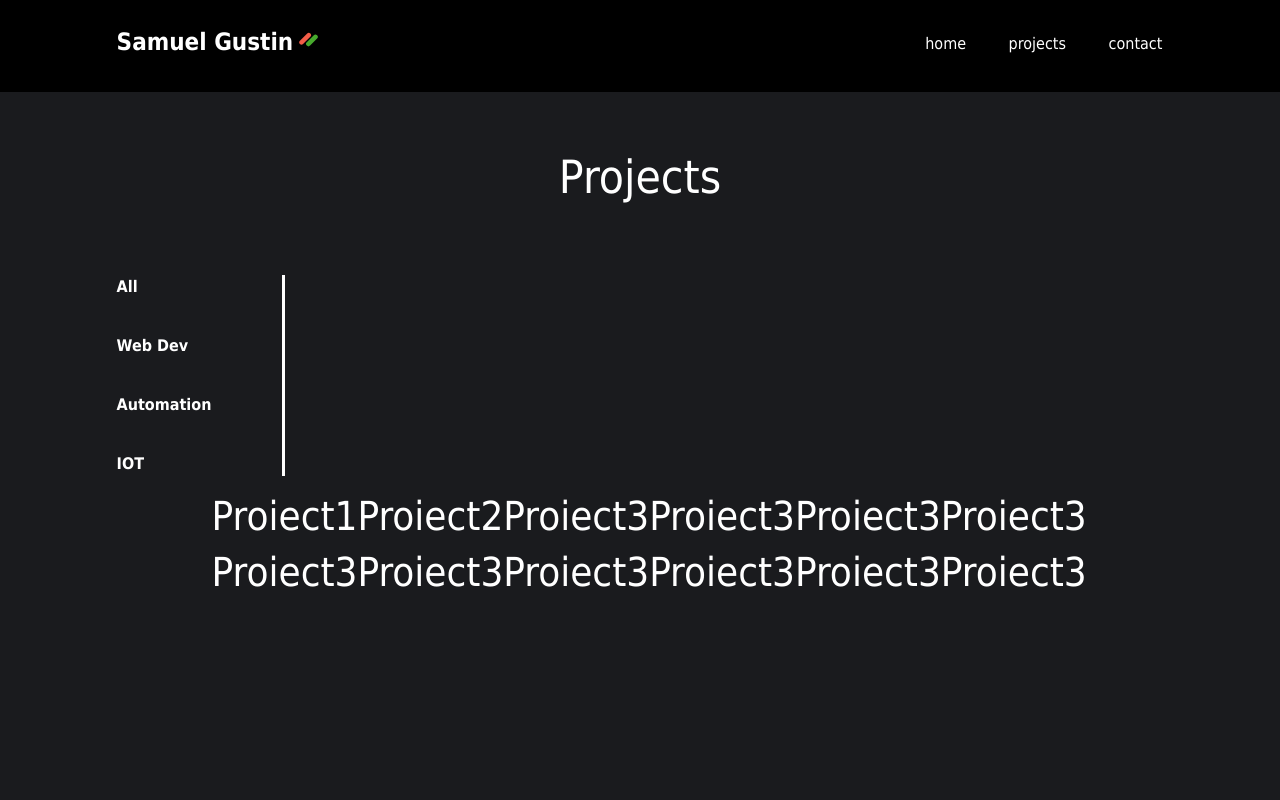
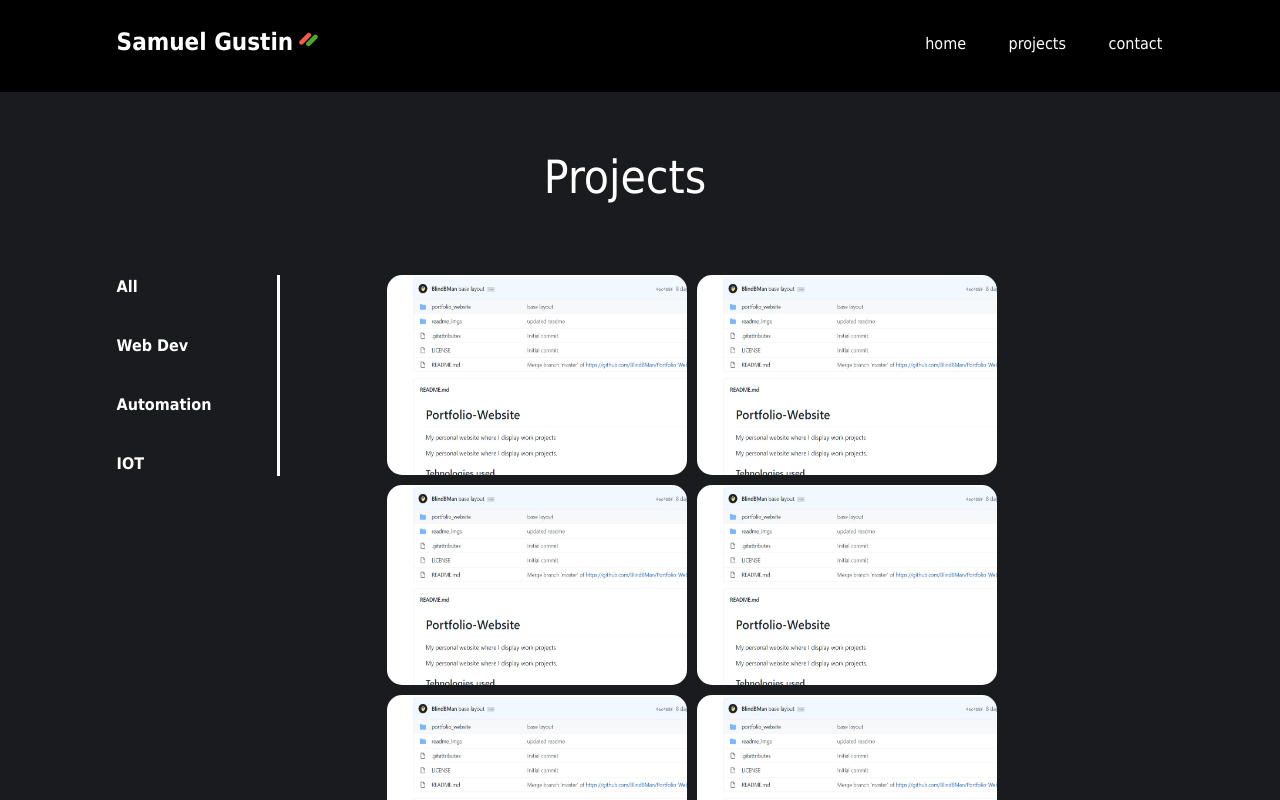
Before and after one commit to BlindBMan/Portfolio-Website, a React (Create React App) app in the folder portfolio_website/: page / in a window 1280 px wide. Shown: the top 800 px of the page. Built offline with nearby package versions, Linux system fonts and the light colour scheme.

Commit message:
Completed projects-page
flex layout

```diff
--- a/portfolio_website/src/components/projects-page/Projects.css
+++ b/portfolio_website/src/components/projects-page/Projects.css
@@ -1,4 +1,4 @@
 
-#projects-container {
-    /*height: 100%;*/
+.container-fluid {
+    height: 100vh;
 }
--- a/portfolio_website/src/components/projects-page/ProjectsContent/IndividualProject/IndividualProject.css
+++ b/portfolio_website/src/components/projects-page/ProjectsContent/IndividualProject/IndividualProject.css
@@ -0,0 +1,32 @@
+
+.individual-project {
+    position: relative;
+}
+
+img {
+    width: 300px;
+    height: 200px;
+    border-radius: 15px;
+    margin-right: 10px;
+    margin-bottom: 10px;
+}
+
+.overlay {
+    position: absolute;
+    top: 0;
+    bottom: 0;
+    left: 0;
+    right: 0;
+    opacity: 0;
+    transition: .5s ease;
+    background-color: #ededed;
+    width: 300px;
+    height: 200px;
+    border-radius: 15px;
+    text-align: center;
+}
+
+.individual-project:hover .overlay {
+    opacity: 0.2;
+    cursor: pointer;
+}
--- a/portfolio_website/src/components/projects-page/ProjectsContent/IndividualProject/IndividualProject.js
+++ b/portfolio_website/src/components/projects-page/ProjectsContent/IndividualProject/IndividualProject.js
@@ -2,9 +2,33 @@ import React from 'react'
 import './IndividualProject.css'
 
 export default function IndividualProject(props) {
+    function handleClick() {
+        console.log("clicked")
+    }
+
     return (
         <div className="individual-project">
-            <h1>{props.title}</h1>
+            <img src={props.imgSrc}
+                 alt={props.title}
+                 onClick={handleClick}
+            />
+
+            <div className="overlay d-flex flex-column">
+                <div
+                    className="text align-self-center"
+                    style={{
+                            position: "absolute",
+                            top: "50%",
+                            left: "50%",
+                            fontSize: "20px",
+                            color: "black",
+                            fontWeight: "bold",
+                            textAlign: "center",
+                            transform: "translate(-50%, -50%)",
+                            opacity: "1"
+                    }}
+                >{props.title}</div>
+            </div>
         </div>
     )
 }
--- a/portfolio_website/src/components/projects-page/ProjectsContent/ProjectsContent.css
+++ b/portfolio_website/src/components/projects-page/ProjectsContent/ProjectsContent.css
@@ -2,15 +2,19 @@
 #projects-content {
     height: 100vh;
     background-color: #1A1B1E;
+    padding-bottom: 60px;
 }
 
 #main-container {
     padding-left: 9.11vw;
+    height: 100vh;
+    width: 100%;
 }
 
 #individual-projects {
-    margin-left: 110px;
-    width: 1000px;
+    margin-right: 0;
+    margin-left: 7.16vw;
+    width: 65vw;
 }
 
 .title {
--- a/portfolio_website/src/components/projects-page/ProjectsContent/ProjectsContent.js
+++ b/portfolio_website/src/components/projects-page/ProjectsContent/ProjectsContent.js
@@ -4,16 +4,16 @@ import IndividualProject from "./IndividualProject/IndividualProject";
 
 export default function ProjectsContent() {
     return (
-        <div id="projects-content" className=".container-fluid d-flex flex-column">
+        <div id="projects-content" className=" d-flex flex-column h-100">
             <div className="flex-column row"
-                 style={{marginBottom: "50px"}}
+                 style={{marginBottom: "50px", width: "100%"}}
             >
                 <h1 className="title align-self-center">
                     Projects
                 </h1>
             </div>
 
-            <div id="main-container" className="row">
+            <div id="main-container" className="row h-100">
                 <div className="flex-column col-sm-2">
                     <ul className="categories-menu">
                         <li>All</li>
@@ -23,19 +23,17 @@ export default function ProjectsContent() {
                     </ul>
                 </div>
 
-                <div id="individual-projects" className="d-flex flex-wrap">
-                    <IndividualProject title="Proiect1" />
-                    <IndividualProject title="Proiect2" />
-                    <IndividualProject title="Proiect3" />
-                    <IndividualProject title="Proiect3" />
-                    <IndividualProject title="Proiect3" />
-                    <IndividualProject title="Proiect3" />
-                    <IndividualProject title="Proiect3" />
-                    <IndividualProject title="Proiect3" />
-                    <IndividualProject title="Proiect3" />
-                    <IndividualProject title="Proiect3" />
-                    <IndividualProject title="Proiect3" />
-                    <IndividualProject title="Proiect3" />
+                <div id="individual-projects" className="d-flex flex-sm-wrap h-100">
+                    <IndividualProject title="Proiect1" imgSrc="assets/images/test_pic.jpg" />
+                    <IndividualProject title="Proiect2" imgSrc="assets/images/test_pic.jpg" />
+                    <IndividualProject title="Proiect3" imgSrc="assets/images/test_pic.jpg" />
+                    <IndividualProject title="Proiect3" imgSrc="assets/images/test_pic.jpg" />
+                    <IndividualProject title="Proiect3" imgSrc="assets/images/test_pic.jpg" />
+                    <IndividualProject title="Proiect3" imgSrc="assets/images/test_pic.jpg" />
+                    <IndividualProject title="Proiect3" imgSrc="assets/images/test_pic.jpg" />
+                    <IndividualProject title="Proiect3" imgSrc="assets/images/test_pic.jpg" />
+                    <IndividualProject title="Proiect3" imgSrc="assets/images/test_pic.jpg" />
+
                 </div>
             </div>
         </div>
```
Also changed, not shown: portfolio_website/public/assets/images/test_pic.jpg (added).
